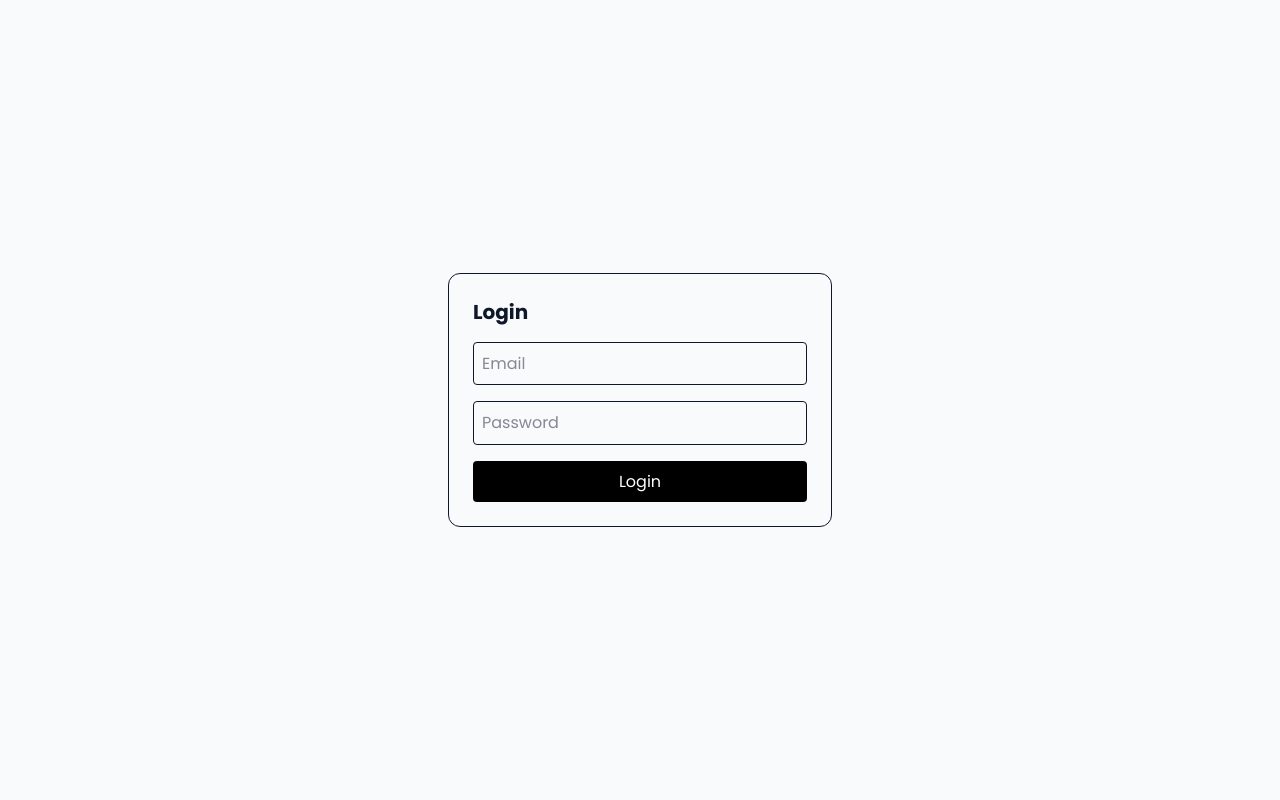
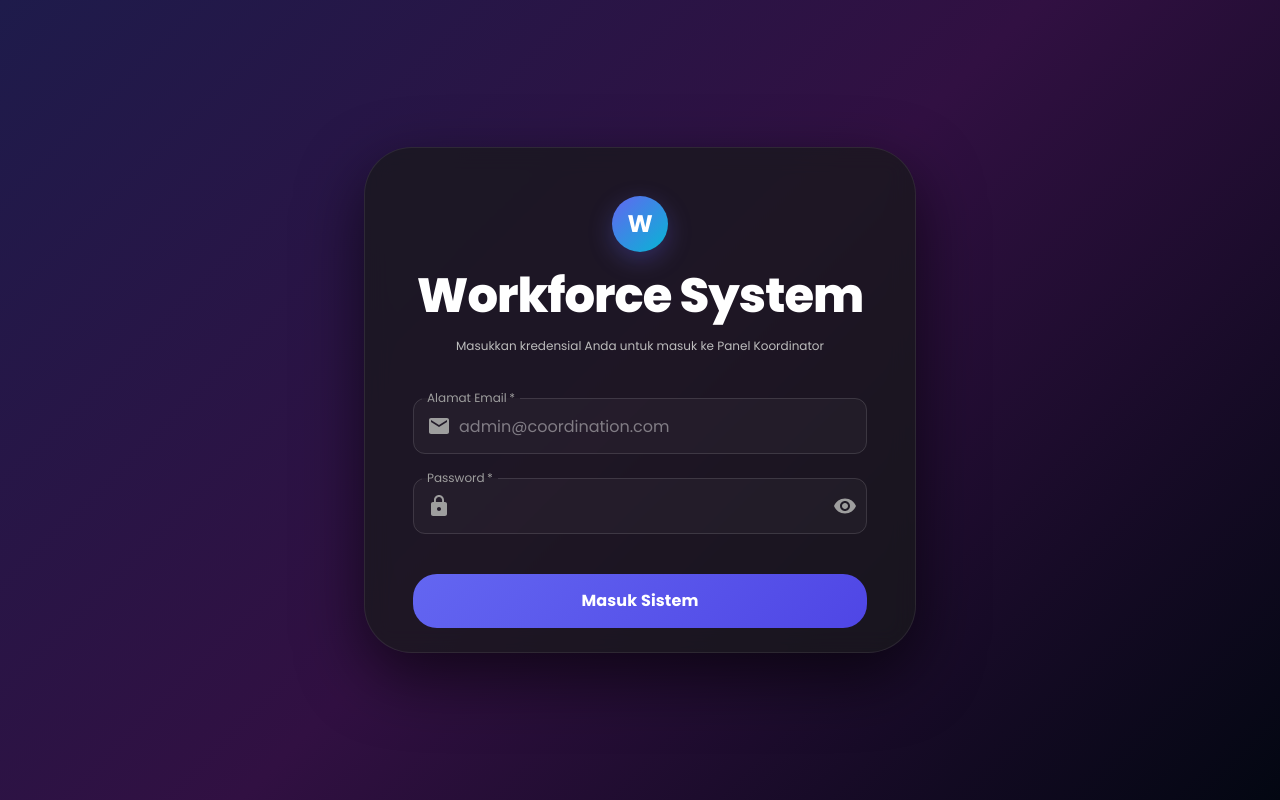
Before and after one commit to Hivzzy/workforce-coordination-system, a Next.js app: page /login in a window 1280 px wide. Built offline with nearby package versions, Linux system fonts and the light colour scheme.

Commit message:
refactor: implement premium login interface and root redirection

```diff
--- a/src/app/login/page.tsx
+++ b/src/app/login/page.tsx
@@ -1,53 +1,257 @@
 "use client";
 
-import { useState } from "react";
+import { useState, useEffect } from "react";
+import { useRouter } from "next/navigation";
 import { login } from "@/features/auth/services/auth.services";
 import { useAuthStore } from "@/features/auth/store/auth.store";
-import { useRouter } from "next/navigation";
+import {
+  Box,
+  Card,
+  CardContent,
+  TextField,
+  InputAdornment,
+  IconButton,
+  Container,
+} from "@mui/material";
+import EmailIcon from "@mui/icons-material/Email";
+import LockIcon from "@mui/icons-material/Lock";
+import Visibility from "@mui/icons-material/Visibility";
+import VisibilityOff from "@mui/icons-material/VisibilityOff";
+import AppTypography from "@/components/AppTypography";
+import AppButton from "@/components/AppButton";
+import Modal from "@/components/Modal";
 
 export default function LoginPage() {
   const [email, setEmail] = useState("");
   const [password, setPassword] = useState("");
+  const [showPassword, setShowPassword] = useState(false);
+  const [loading, setLoading] = useState(false);
+
+  // Modal alert state
+  const [alertOpen, setAlertOpen] = useState(false);
+  const [alertConfig, setAlertConfig] = useState<{
+    title: string;
+    severity: "success" | "error";
+    message: string;
+  }>({ title: "", severity: "success", message: "" });
+
   const router = useRouter();
+  const user = useAuthStore((state) => state.user);
+  const hasHydrated = useAuthStore((state) => state.hasHydrated);
   const setUser = useAuthStore((state) => state.setUser);
 
-  const handleLogin = async () => {
-    const user = await login(email, password);
+  // If already logged in, redirect straight to dashboard
+  useEffect(() => {
+    if (hasHydrated && user && user.role === "admin") {
+      router.push("/dashboard");
+    }
+  }, [user, hasHydrated, router]);
 
-    if (user) {
-      setUser(user);
-      router.push("/dashboard");
-      alert("Login success: " + user.email);
+  const handleLogin = async (e: React.FormEvent) => {
+    e.preventDefault();
+    if (!email || !password) return;
+
+    setLoading(true);
+    try {
+      const loggedInUser = await login(email, password);
+
+      if (loggedInUser) {
+        setUser(loggedInUser);
+        setAlertConfig({
+          title: "Login Berhasil",
+          severity: "success",
+          message: `Selamat datang kembali, ${loggedInUser.email}! Anda akan dialihkan ke dashboard utama.`,
+        });
+        setAlertOpen(true);
       } else {
-      alert("Login Failed");
+        setAlertConfig({
+          title: "Login Gagal",
+          severity: "error",
+          message: "Email atau password yang Anda masukkan salah. Silakan coba kembali.",
+        });
+        setAlertOpen(true);
+      }
+    } catch {
+      setAlertConfig({
+        title: "Terjadi Kesalahan",
+        severity: "error",
+        message: "Gagal menghubungkan ke server. Hubungi administrator sistem.",
+      });
+      setAlertOpen(true);
+    } finally {
+      setLoading(false);
     }
   };
+
+  const handleAlertClose = () => {
+    setAlertOpen(false);
+    if (alertConfig.severity === "success") {
+      router.push("/dashboard");
+    }
+  };
+
   return (
-    <div className="flex h-screen items-center justify-center">
-      <div className="flex flex-col gap-4 p-6 border rounded-xl">
-        <h1 className="text-xl font-bold">Login</h1>
-        <input
+    <Box
+      sx={{
+        minHeight: "100vh",
+        display: "flex",
+        alignItems: "center",
+        justifyContent: "center",
+        background: "linear-gradient(135deg, #1e1b4b 0%, #311042 50%, #030712 100%)",
+        py: 4,
+        px: 2,
+      }}
+    >
+      <Container maxWidth="sm">
+        <Card
+          sx={{
+            backdropFilter: "blur(12px)",
+            backgroundColor: "rgba(24, 24, 27, 0.75)",
+            border: "1px solid rgba(255, 255, 255, 0.08)",
+            boxShadow: "0 24px 64px rgba(0, 0, 0, 0.6)",
+            borderRadius: 4,
+            overflow: "visible",
+          }}
+        >
+          <CardContent sx={{ p: { xs: 4, sm: 6 } }}>
+            {/* Logo/Branding header */}
+            <Box sx={{ textAlign: "center", mb: 5 }}>
+              <Box
+                sx={{
+                  display: "inline-flex",
+                  alignItems: "center",
+                  justifyContent: "center",
+                  width: 56,
+                  height: 56,
+                  borderRadius: 3,
+                  backgroundImage: "linear-gradient(135deg, #6366f1 0%, #06b6d4 100%)",
+                  boxShadow: "0 8px 24px rgba(99, 102, 241, 0.3)",
+                  mb: 2,
+                  color: "#ffffff",
+                  fontSize: 24,
+                  fontWeight: "bold",
+                }}
+              >
+                W
+              </Box>
+              <AppTypography preset="pageTitle" sx={{ color: "#ffffff", fontWeight: 800, mb: 1 }}>
+                Workforce System
+              </AppTypography>
+              <AppTypography preset="helperText" sx={{ color: "grey.400" }}>
+                Masukkan kredensial Anda untuk masuk ke Panel Koordinator
+              </AppTypography>
+            </Box>
+
+            {/* Login Form */}
+            <Box component="form" onSubmit={handleLogin} sx={{ display: "flex", flexDirection: "column", gap: 3 }}>
+              <TextField
+                fullWidth
+                variant="outlined"
+                label="Alamat Email"
+                placeholder="admin@coordination.com"
                 type="email"
-          placeholder="Email"
-          className="border p-2 rounded"
+                required
                 value={email}
                 onChange={(e) => setEmail(e.target.value)}
+                disabled={loading}
+                slotProps={{
+                  input: {
+                    startAdornment: (
+                      <InputAdornment position="start">
+                        <EmailIcon sx={{ color: "grey.500" }} />
+                      </InputAdornment>
+                    ),
+                    sx: {
+                      color: "#ffffff",
+                      backgroundColor: "rgba(255, 255, 255, 0.03)",
+                      "& .MuiOutlinedInput-notchedOutline": {
+                        borderColor: "rgba(255, 255, 255, 0.12)",
+                      },
+                      "&:hover .MuiOutlinedInput-notchedOutline": {
+                        borderColor: "primary.main",
+                      },
+                    },
+                  },
+                  inputLabel: {
+                    sx: { color: "grey.500" },
+                  },
+                }}
               />
-        <input
-          type="password"
-          placeholder="Password"
-          className="border p-2 rounded"
+
+              <TextField
+                fullWidth
+                variant="outlined"
+                label="Password"
+                type={showPassword ? "text" : "password"}
+                required
                 value={password}
                 onChange={(e) => setPassword(e.target.value)}
+                disabled={loading}
+                slotProps={{
+                  input: {
+                    startAdornment: (
+                      <InputAdornment position="start">
+                        <LockIcon sx={{ color: "grey.500" }} />
+                      </InputAdornment>
+                    ),
+                    endAdornment: (
+                      <InputAdornment position="end">
+                        <IconButton
+                          aria-label="toggle password visibility"
+                          onClick={() => setShowPassword(!showPassword)}
+                          edge="end"
+                          sx={{ color: "grey.500" }}
+                        >
+                          {showPassword ? <VisibilityOff /> : <Visibility />}
+                        </IconButton>
+                      </InputAdornment>
+                    ),
+                    sx: {
+                      color: "#ffffff",
+                      backgroundColor: "rgba(255, 255, 255, 0.03)",
+                      "& .MuiOutlinedInput-notchedOutline": {
+                        borderColor: "rgba(255, 255, 255, 0.12)",
+                      },
+                      "&:hover .MuiOutlinedInput-notchedOutline": {
+                        borderColor: "primary.main",
+                      },
+                    },
+                  },
+                  inputLabel: {
+                    sx: { color: "grey.500" },
+                  },
+                }}
               />
 
-        <button
-          onClick={handleLogin}
-          className="bg-black text-white p-2 rounded"
+              <AppButton
+                type="submit"
+                variant="contained"
+                label={loading ? "Mengecek Kredensial..." : "Masuk Sistem"}
+                loading={loading}
+                sx={{
+                  mt: 2,
+                  py: 1.6,
+                  fontSize: "1rem",
+                  fontWeight: "bold",
+                  backgroundImage: "linear-gradient(135deg, #6366f1 0%, #4f46e5 100%)",
+                }}
+              />
+            </Box>
+          </CardContent>
+        </Card>
+      </Container>
+
+      {/* Global Alert Modal Component */}
+      <Modal
+        open={alertOpen}
+        onClose={handleAlertClose}
+        title={alertConfig.title}
+        type="alert"
+        severity={alertConfig.severity}
+        confirmLabel={alertConfig.severity === "success" ? "Lanjutkan" : "Coba Lagi"}
       >
-          Login
-        </button>
-      </div>
-    </div>
+        {alertConfig.message}
+      </Modal>
+    </Box>
   );
 }
```
Also changed, not shown: src/app/page.tsx (+36 -60 lines). Lines whose indentation alone changed are shown as unchanged.
